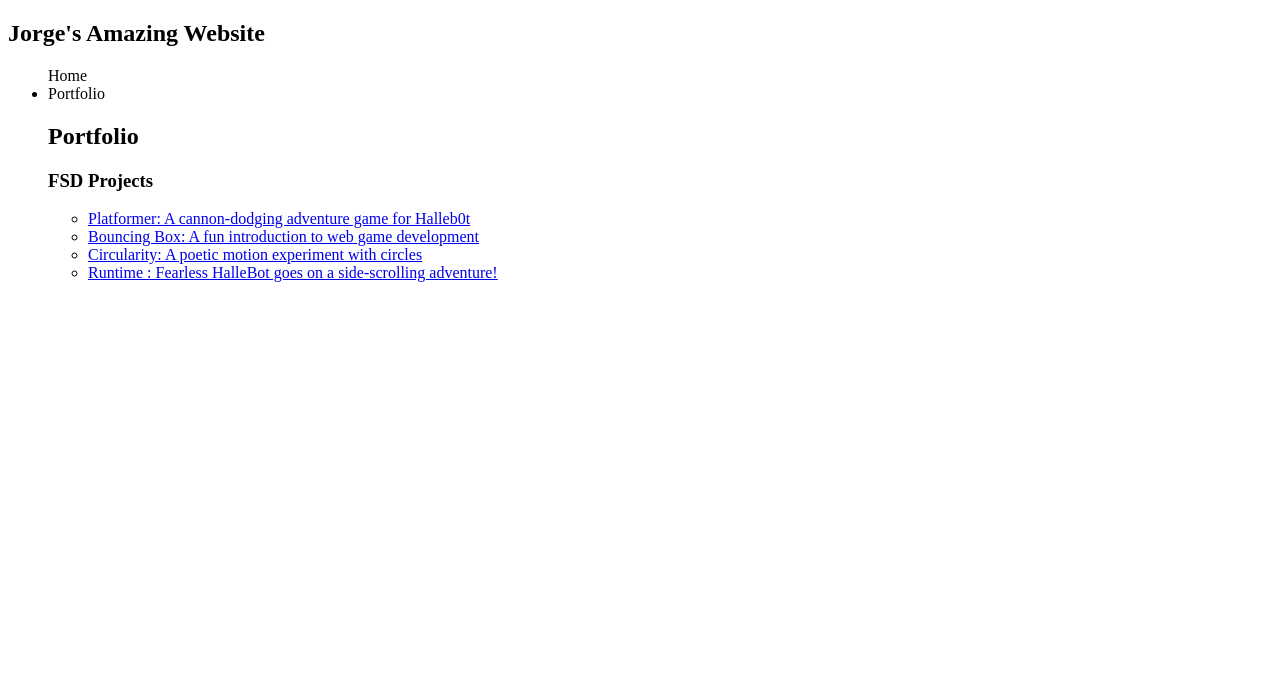
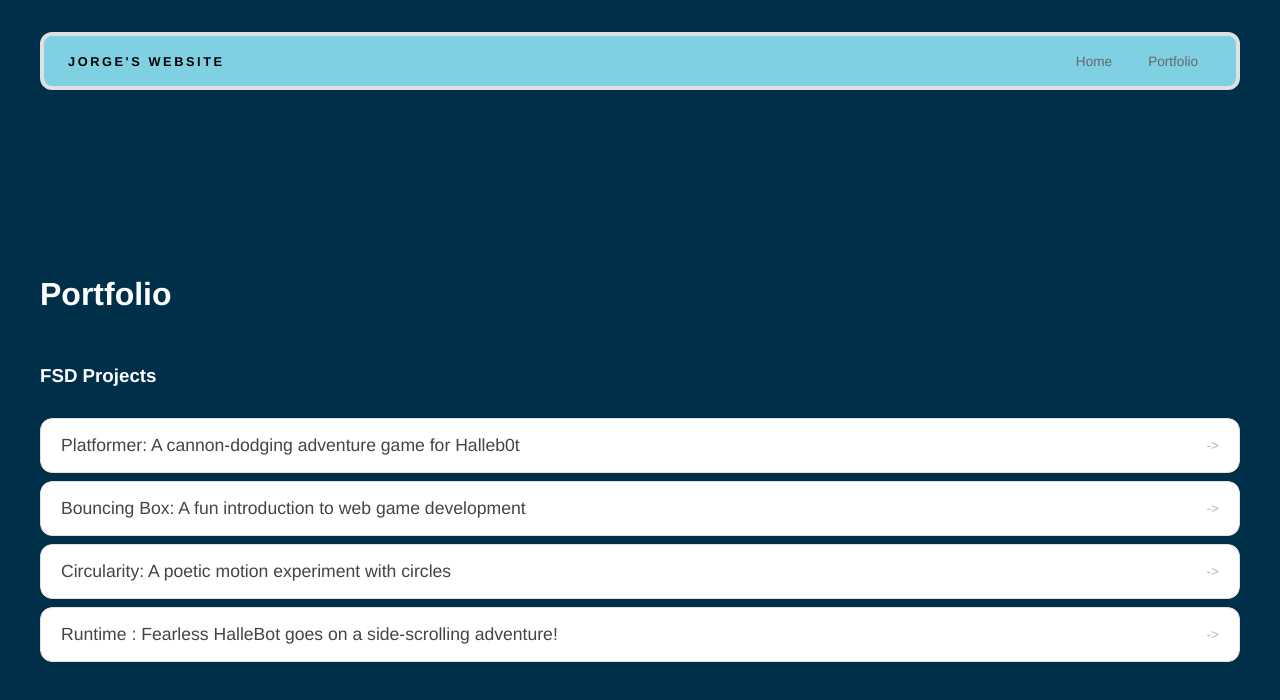
Before and after one commit to JGcoding26/JGcoding26.github.io, a plain HTML site: page portfolio.html in a window 1280 px wide. Drawn offline with Linux system fonts and the light colour scheme.

Commit message:
Finalized Portfolio I

```diff
--- a/portfolio.html
+++ b/portfolio.html
@@ -2,22 +2,19 @@
 <html>
   <head>
     <title>Jorge's Porfolio</title>
+    <link rel="stylesheet" href="style.css" />
   </head>
 
   <body>
     <!-- All content goes here -->
     <div id="all-contents">
-      <nav>
-       <h1> Jorge's Amazing Website</h1>
-       <ul id="nav-ul"
-         <li class="nav-li"
-          <a href="index.html">Home</a>
-      </li>
-      <li class="nav-li"
-       <a href="portfolio.html">Portfolio</a>
-       </li
-       /ul
-      </nav>
+       <nav>
+    <h1>Jorge's Website</h1>
+    <ul id="nav-ul">
+      <li class="nav-li"><a href="index.html">Home</a></li>
+      <li class="nav-li"><a href="portfolio.html">Portfolio</a></li>
+    </ul>
+  </nav>
 
       <main>
        <div class="content">
--- a/style.css
+++ b/style.css
@@ -5,7 +5,7 @@
 body {
   margin: 0;
   background: #003049;
-  color: #222;
+  color: #ffffff;
   font-family: "Helvetica Neue", Arial, sans-serif;
 }
 
@@ -149,3 +149,56 @@ nav h1 {
   background: #000;
   color: #fff;
 }
+
+/* Portfolio styles */
+.content h1 {
+  color: rgb(255, 255, 255);
+}
+
+#portfolio {
+  list-style: none;
+  margin: 0;
+  padding: 0;
+  width: 100%;
+  display: flex;
+  flex-direction: column;
+  gap: 8px;
+}
+
+#portfolio li {
+  border-radius: 12px;
+  overflow: hidden;
+}
+
+#portfolio a {
+  display: flex;
+  justify-content: space-between;
+  align-items: center;
+  text-decoration: none;
+  color: #444;
+  padding: 16px 20px;
+  font-size: 1.1rem;
+  font-weight: 500;
+  background: #fff;
+  border: 1px solid #e0e0e0;
+  border-radius: 12px;
+  transition: background 0.25s ease, color 0.25s ease, transform 0.25s ease;
+}
+
+#portfolio a:hover {
+  background: #000;
+  color: #fff;
+  transform: translateX(4px);
+}
+
+#portfolio a::after {
+  content: "->";
+  font-size: 0.85rem;
+  opacity: 0.4;
+  transition: opacity 0.25s ease;
+  white-space: nowrap;
+}
+
+#portfolio a:hover::after {
+  opacity: 1;
+}
```
Also changed, not shown: index.html (+1 -1 lines).
